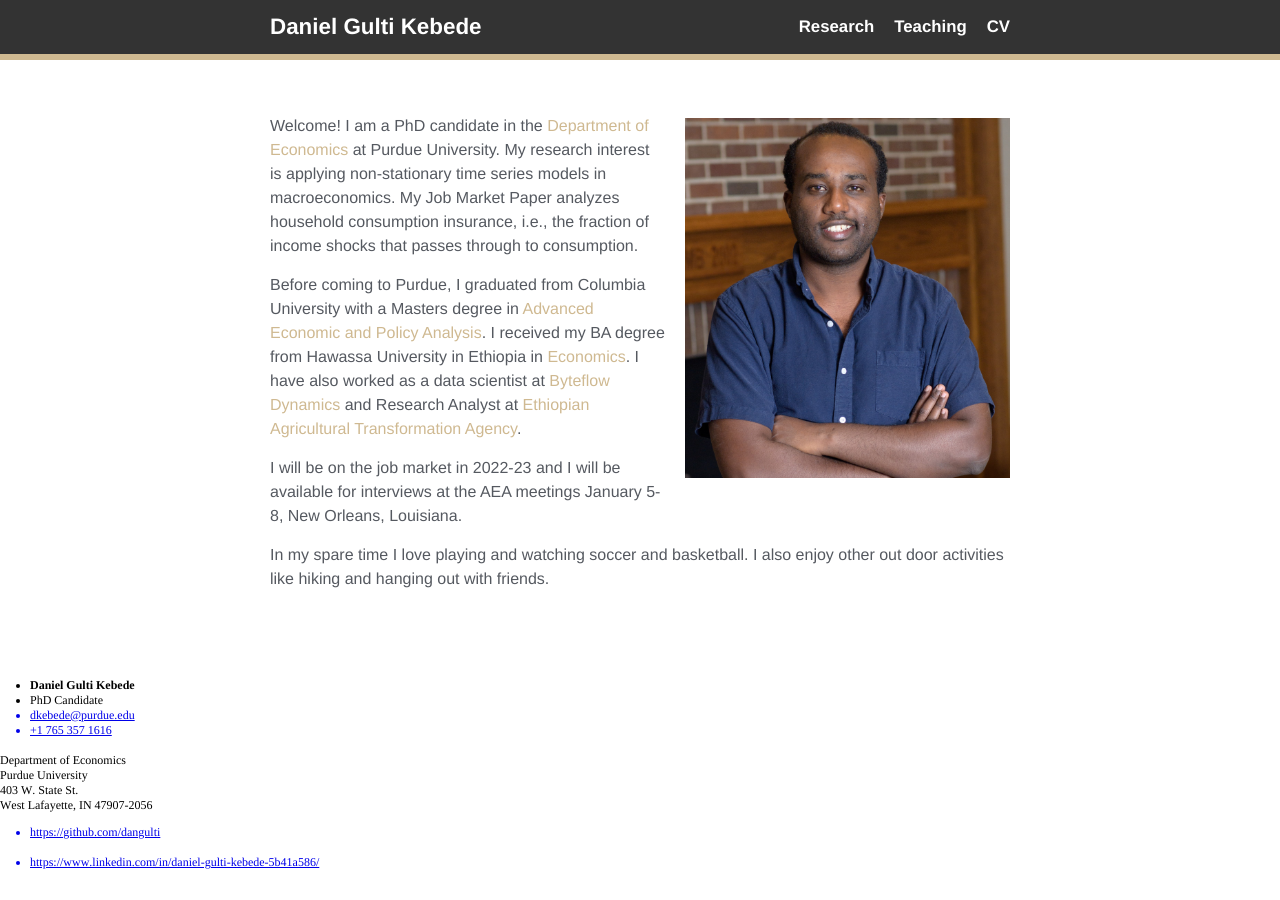
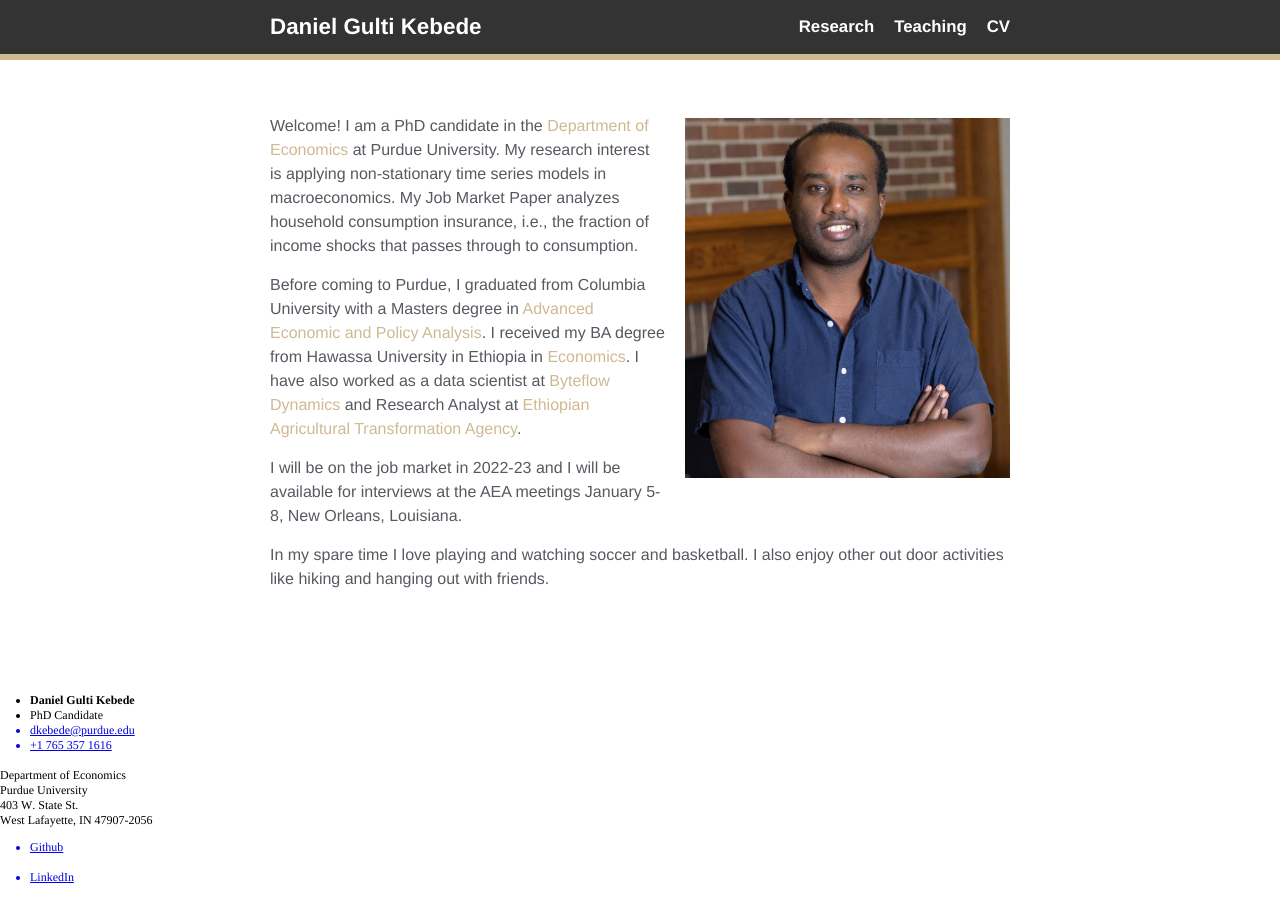
Before and after one commit to dangulti/dangulti.github.io, a Jekyll site: the page built from index.md, in a window 1280 px wide. Built offline with Jekyll 4.4.1, drawn with Linux system fonts in a browser that asks for light colours.

Commit message:
step 4_1

```diff
--- a/_includes/footer.html
+++ b/_includes/footer.html
@@ -8,14 +8,16 @@
   <meta name="CocoaVersion" content="2022.6">
   <style type="text/css">
     p.p3 {margin: 0.0px 0.0px 12.0px 0.0px; font: 12.0px Times; color: #000000; -webkit-text-stroke: #000000}
-    p.p4 {margin: 0.0px 0.0px 0.0px 0.0px; font: 12.0px Times; color: #000000; -webkit-text-stroke: #000000; min-height: 14.0px}
     li.li1 {margin: 0.0px 0.0px 0.0px 0.0px; font: 12.0px Times; color: #000000; -webkit-text-stroke: #000000}
-    li.li2 {margin: 0.0px 0.0px 0.0px 0.0px; font: 12.0px Times; color: #0000e9; -webkit-text-stroke: #0000e9}
+    li.li2 {margin: 0.0px 0.0px 0.0px 0.0px; font: 12.0px Times; color: #0000e3; -webkit-text-stroke: #000000}
+    li.li4 {margin: 0.0px 0.0px 0.0px 0.0px; font: 12.0px Times; color: #0000e9; -webkit-text-stroke: #0000e9}
     span.s1 {-webkit-text-stroke: 0px #000000}
     span.s2 {font-kerning: none}
-    span.s3 {text-decoration: underline ; font-kerning: none; color: #0000e9}
-    span.s4 {font-kerning: none; color: #000000; -webkit-text-stroke: 0px #000000}
-    span.s5 {text-decoration: underline ; font-kerning: none}
+    span.s3 {text-decoration: underline ; font-kerning: none; color: #0000e3}
+    span.s4 {font-kerning: none; color: #000000}
+    span.s5 {color: #0000e3; -webkit-text-stroke: 0px #000000}
+    span.s6 {text-decoration: underline ; font-kerning: none; color: #0000e9}
+    span.s7 {font-kerning: none; color: #000000; -webkit-text-stroke: 0px #000000}
     ul.ul1 {list-style-type: disc}
   </style>
 </head>
@@ -31,11 +33,10 @@ Purdue University <br>
 403 W. State St. <br>
 West Lafayette, IN 47907-2056<span class="Apple-converted-space"> </span></span></p>
 <ul class="ul1">
-  <li class="li2"><span class="s1"></span><span class="s5">https://github.com/dangulti</span></li>
+  <li class="li4"><span class="s5"><a href="https://github.com/reasner"><span class="s6">Github</span></a></span><span class="s7"><span class="Apple-converted-space"> </span></span></li>
 </ul>
 <ul class="ul1">
-  <li class="li2"><span class="s1"></span><span class="s5">https://www.linkedin.com/in/daniel-gulti-kebede-5b41a586/</span></li>
+  <li class="li4"><span class="s1"><a href="https://www.linkedin.com/in/reasner/"><span class="s6">LinkedIn</span></a></span><span class="s7"><span class="Apple-converted-space"> </span></span></li>
 </ul>
-<p class="p4"><span class="s2"></span><br></p>
 </body>
 </html>
```
